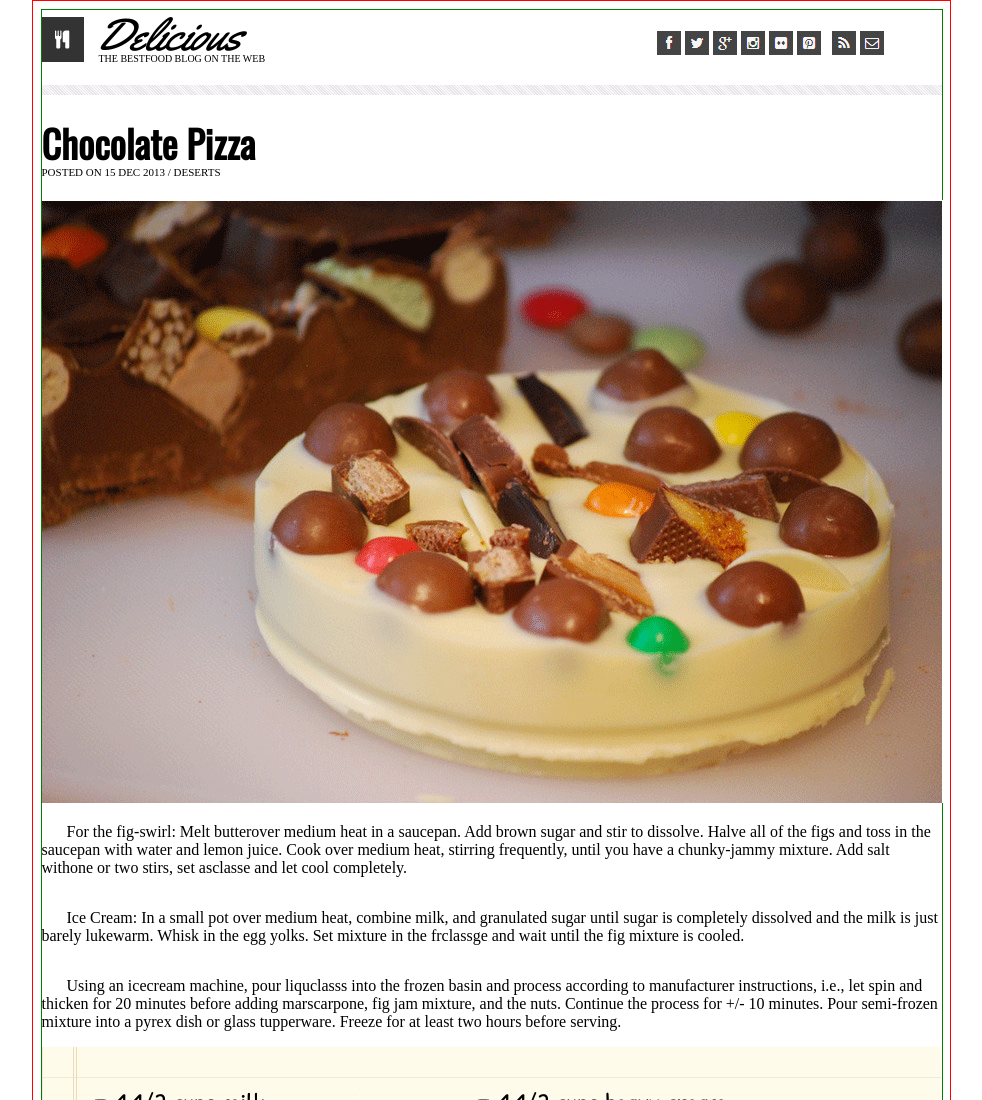
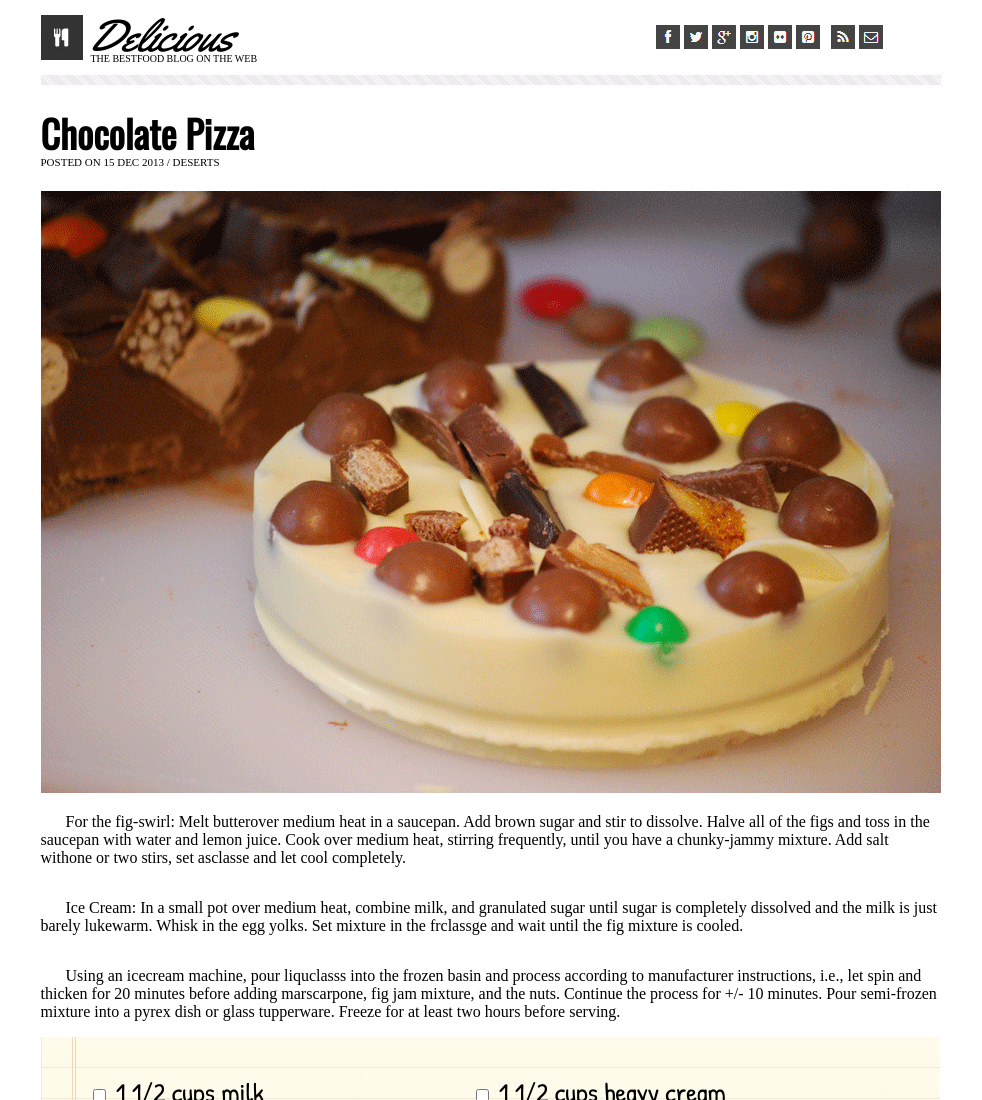
Before and after one commit to FenrisWolfe/Chocolate_Pizza, a plain HTML site: page index.html in a window 1280 px wide. Shown: the top 1100 px of the page, without its empty margins (149-1131 px from the left). Drawn offline with nearby package versions, Linux system fonts and the light colour scheme.

Commit message:
fixed wrecked header MVP COMPLETED!

```diff
--- a/style.css
+++ b/style.css
@@ -4,22 +4,18 @@ html {
   width: 917px;
   margin-left: auto;
   margin-right: auto;
-  border: 1px solid red;
-
 }
 
 body {
   display: block;
   width: 900px;
   height: 1500px;
-  border: 1px solid green;
 }
 
 #header_bar {
   width: 900px;
   height: 60px;
   margin: 0 auto;
-  /*border: 1px solid black;*/
 }
 
 .grey_bar {
@@ -64,7 +60,7 @@ body {
   .top_right {
     float: right;
     width: 285px;
-    margin-top: 21px;
+    margin-top: -50px;
   }
   .rss {
     margin-left: 7px;
@@ -79,13 +75,15 @@ body {
   }
 
   .logo {
-    margin-top: 7px;
+    float: left;
+    margin-top: -60px;
   }
 
   .del {
+    margin-left: 35px;
     display: inline;
     text-indent: 10px;
-    margin-top: -6px;
+    margin-top: -70px;
     position: absolute;
     font-size: 45px;
     font-style: italic;
@@ -96,7 +94,8 @@ body {
     width: 195px;
     text-indent: 15px;
     position: absolute;
-    margin-top: 43px;
+    margin-top: -22px;
+    margin-left: 35px;
     font-size: 10px;
   }
 
```
